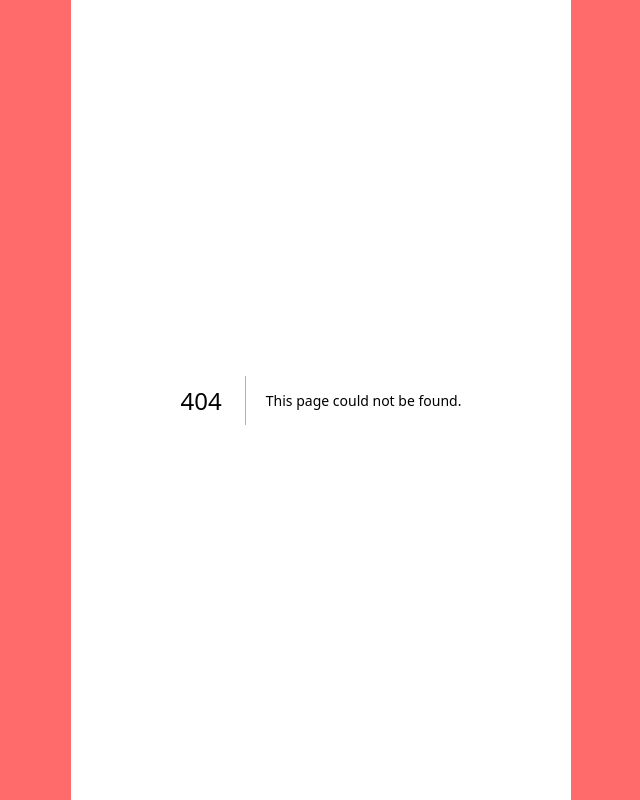
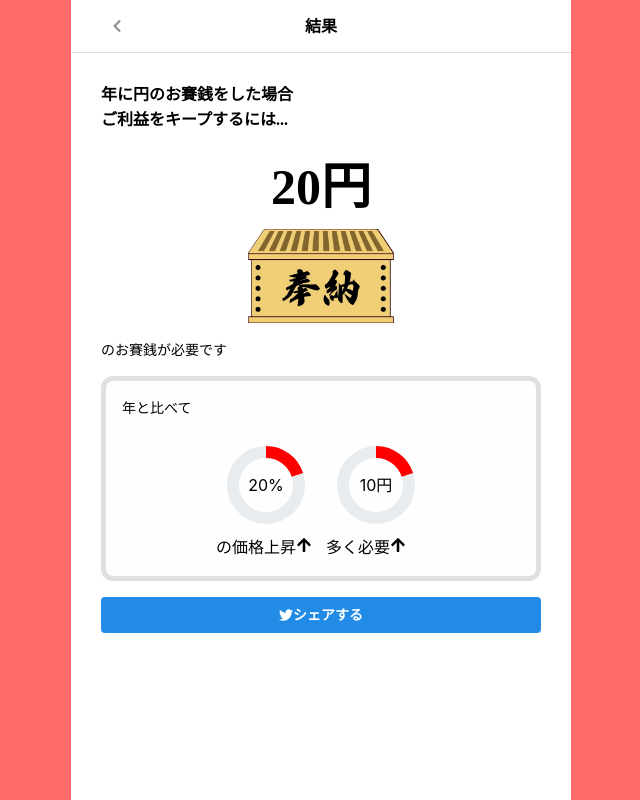
Before and after one commit to okamonster/osaisen-rating, a Next.js app in the folder apps/osaisen/: page /result in a window 1280 px wide. Before the commit this address had no page. Shown: the whole page, without its empty margins (319-959 px from the left). Built offline with nearby package versions, Linux system fonts and the light colour scheme.

Commit message:
feat:add result page

```diff
--- /dev/null
+++ b/apps/osaisen/src/app/result/layout.tsx
@@ -0,0 +1,14 @@
+import { DefaultHeader } from '~/components/Navigations/DefaultHeader'
+
+export default function Layout({
+	children,
+}: Readonly<{
+	children: React.ReactNode
+}>) {
+	return (
+		<>
+			<DefaultHeader title="結果" />
+			{children}
+		</>
+	)
+}
--- /dev/null
+++ b/apps/osaisen/src/app/result/page.module.css
@@ -0,0 +1,49 @@
+.container {
+	padding: 30px;
+	display: grid;
+	gap: 16px;
+
+	.title {
+		font-size: 16px;
+		font-weight: bold;
+		font-family: serif;
+	}
+
+	.text {
+		font-size: 14px;
+	}
+
+	.results {
+		display: grid;
+		gap: 3px;
+		justify-content: center;
+		align-items: center;
+
+		.resultText {
+			font-size: 50px;
+			font-weight: bold;
+			font-family: serif;
+			text-align: center;
+		}
+
+		.resultImage {
+			width: 150px;
+		}
+	}
+
+	.detailsContainer {
+		display: grid;
+		border: solid 5px var(--border-gray-color);
+		background-color: var(--backgorund-gray-color);
+		border-radius: 12px;
+		gap: 16px;
+		padding: 16px;
+
+		.details {
+			display: flex;
+			gap: 10px;
+			align-items: center;
+			justify-content: center;
+		}
+	}
+}
--- /dev/null
+++ b/apps/osaisen/src/app/result/page.tsx
@@ -0,0 +1,77 @@
+import { Button, RingProgress } from '@mantine/core'
+import Image from 'next/image'
+import type { ReadonlyURLSearchParams } from 'next/navigation'
+import { BiUpArrow } from 'react-icons/bi'
+import { FaArrowUp, FaTwitter } from 'react-icons/fa'
+import { FaArrowUpAZ } from 'react-icons/fa6'
+import { PastOfferingMoneyInputForm } from '~/features/rating/components/PastOfferingMoneyInputForm'
+import styles from './page.module.css'
+
+type Props = {
+	searchParams: Promise<{ [key: string]: string | string[] | undefined }>
+}
+
+export default async function Page({ searchParams }: Props) {
+	const { year, amount } = await searchParams
+
+	const result = {
+		year: year as string,
+		amount: amount as string,
+	}
+
+	return (
+		<div className={styles.container}>
+			<p className={styles.title}>
+				{year}年に{amount}円のお賽銭をした場合
+				<br />
+				ご利益をキープするには...
+			</p>
+			<div className={styles.results}>
+				<p className={styles.resultText}>20円</p>
+				<Image
+					src="/images/osaisen-bg.png"
+					alt="お賽銭"
+					width={500}
+					height={500}
+					className={styles.resultImage}
+				/>
+			</div>
+
+			<p className={styles.text}>のお賽銭が必要です</p>
+
+			<div className={styles.detailsContainer}>
+				<p className={styles.text}>{year}年と比べて</p>
+
+				<div className={styles.details}>
+					<div>
+						<RingProgress
+							label={<p style={{ textAlign: 'center' }}>20%</p>}
+							sections={[{ value: 20, color: '#FF0000' }]}
+							size={100}
+						/>
+						<p>
+							の価格上昇
+							<FaArrowUp />
+						</p>
+					</div>
+
+					<div>
+						<RingProgress
+							label={<p style={{ textAlign: 'center' }}>10円</p>}
+							sections={[{ value: 20, color: '#FF0000' }]}
+							size={100}
+						/>
+						<p>
+							多く必要
+							<FaArrowUp />
+						</p>
+					</div>
+				</div>
+			</div>
+			<Button>
+				<FaTwitter />
+				シェアする
+			</Button>
+		</div>
+	)
+}
--- a/apps/osaisen/src/style/variables.css
+++ b/apps/osaisen/src/style/variables.css
@@ -1,5 +1,6 @@
 :root {
 	--theme-color: #ff6b6b;
+	--backgorund-gray-color: #fefefe;
 
 	/*** Button Colors ***/
 	--button-primary-color: #ff6b6b;
```
Also changed, not shown: apps/osaisen/public/images/osaisen-bg.png (added).
